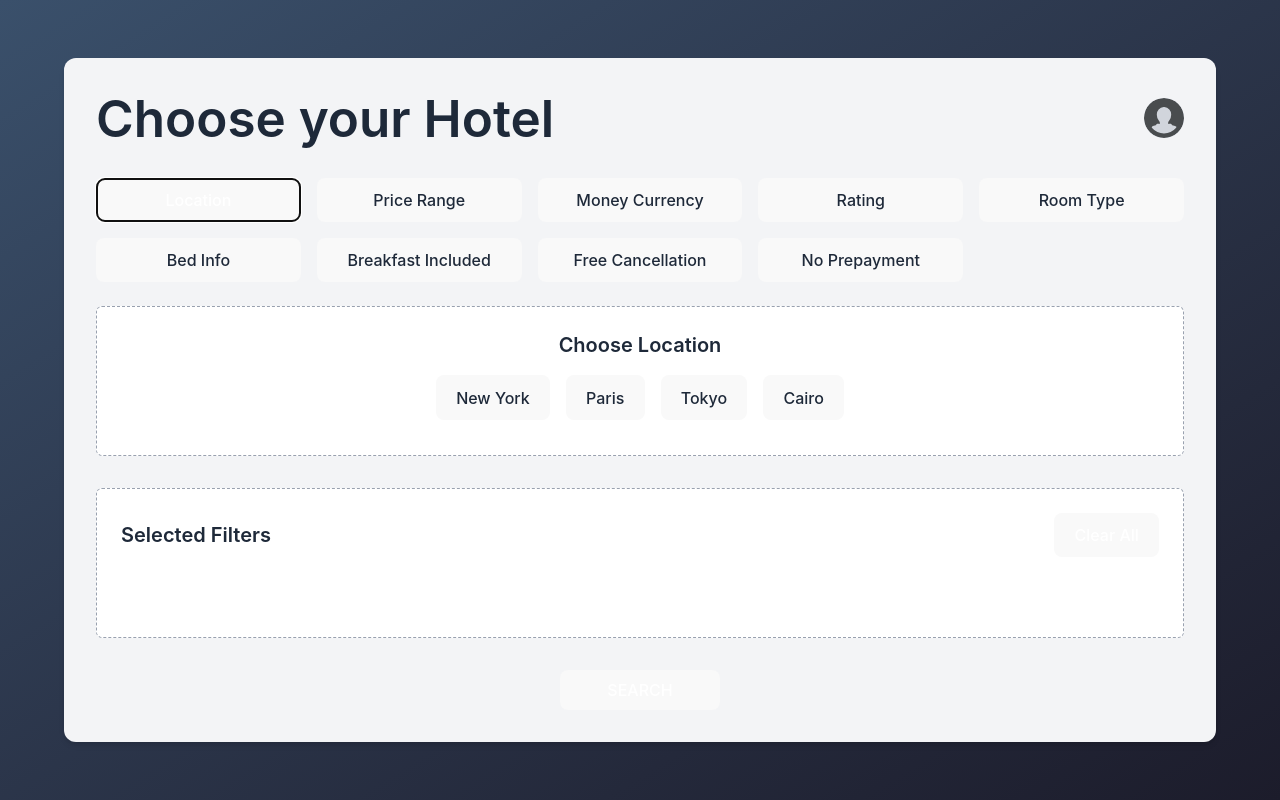
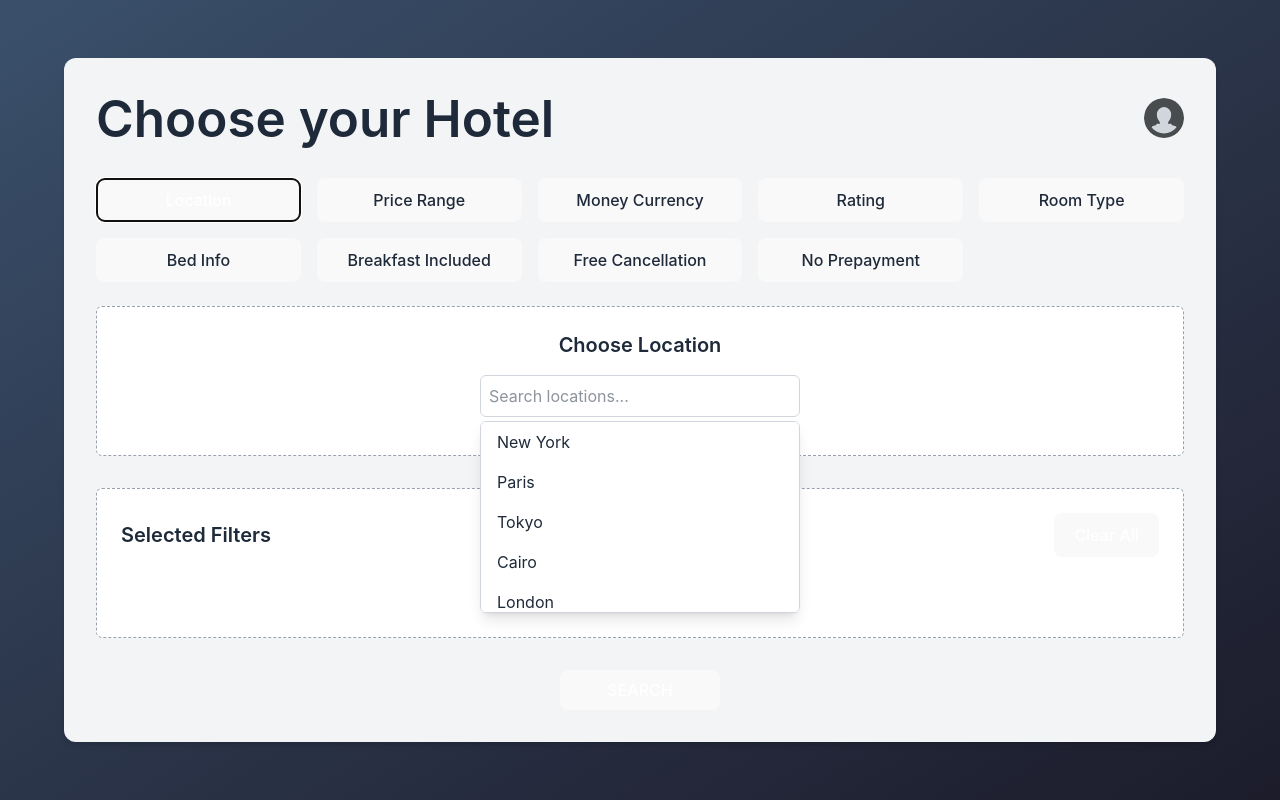
Before and after one commit to YM2992/StayMatch, a React (Vite) app in the folder Frontend/: page /filter in a window 1280 px wide. Both pictures are taken after a click on the button "Location". Built offline with nearby package versions, Linux system fonts and the light colour scheme.

Commit message:
updated dropdown to combobox

```diff
--- a/Frontend/src/pages/Filter.jsx
+++ b/Frontend/src/pages/Filter.jsx
@@ -5,7 +5,7 @@ import { Link } from "react-router-dom";
 
 // MOCK API DATA
 const MOCK_API_DATA = {
-  Location: ["New York", "Paris", "Tokyo", "Cairo"],
+  Location: ["New York", "Paris", "Tokyo", "Cairo", "London", "Berlin", "Rome"],
   "Price Range": ["$50 - $100", "$100 - $200", "$200+"],
   "Money Currency": ["USD", "EUR", "JPY", "EGP"],
   Rating: ["1 Star", "2 Stars", "3 Stars", "4 Stars", "5 Stars"],
@@ -27,12 +27,14 @@ export default function Filter() {
   const [options, setOptions] = useState([]);
   const [activeFilter, setActiveFilter] = useState(null);
   const [selectedFilters, setSelectedFilters] = useState({});
+  const [searchText, setSearchText] = useState("");
 
   const handleFilterClick = async (filterType) => {
     setLoading(true);
     setError(null);
     setActiveFilter(filterType);
     setOptions([]);
+    setSearchText("");
 
     try {
       await new Promise((resolve) => setTimeout(resolve, 800));
@@ -50,6 +52,13 @@ export default function Filter() {
   };
 
   const handleOptionToggle = (filterType, option) => {
+    if (filterType === "Location") {
+      return setSelectedFilters((prev) => ({
+        ...prev,
+        [filterType]: [option],
+      }));
+    }
+
     setSelectedFilters((prev) => {
       const currentSelections = prev[filterType] || [];
       const isSelected = currentSelections.includes(option);
@@ -79,6 +88,10 @@ export default function Filter() {
   const isOptionSelected = (filterType, option) => {
     return selectedFilters[filterType]?.includes(option);
   };
+
+  const filteredOptions = options.filter((opt) =>
+    opt.toLowerCase().includes(searchText.toLowerCase())
+  );
 
   return (
     <div className="min-h-screen w-full flex justify-center items-center bg-gradient-to-br from-[#3a506b] to-[#1c1c2b] p-6">
@@ -129,6 +142,37 @@ export default function Filter() {
             </p>
           ) : error ? (
             <p className="text-md text-red-500 text-center">{error}</p>
+          ) : activeFilter === "Location" ? (
+            <div className="relative w-full max-w-xs mx-auto">
+              <input
+                type="text"
+                placeholder="Search locations..."
+                className="w-full p-2 border border-gray-300 rounded-md text-gray-800"
+                value={searchText}
+                onChange={(e) => setSearchText(e.target.value)}
+              />
+              <div className="absolute top-full left-0 w-full mt-1 border border-gray-300 rounded-md max-h-48 overflow-y-auto bg-white shadow-lg z-10">
+                {filteredOptions.length > 0 ? (
+                  filteredOptions.map((option) => (
+                    <div
+                      key={option}
+                      className={`px-4 py-2 cursor-pointer hover:bg-gray-200 ${
+                        isOptionSelected("Location", option)
+                          ? "bg-[#1a4467] text-white"
+                          : "text-gray-800"
+                      }`}
+                      onClick={() => handleOptionToggle("Location", option)}
+                    >
+                      {option}
+                    </div>
+                  ))
+                ) : (
+                  <div className="px-4 py-2 text-gray-500 text-sm text-center">
+                    No results
+                  </div>
+                )}
+              </div>
+            </div>
           ) : (
             <div className="flex flex-wrap gap-4 justify-center">
               {options.map((option) => (
```
